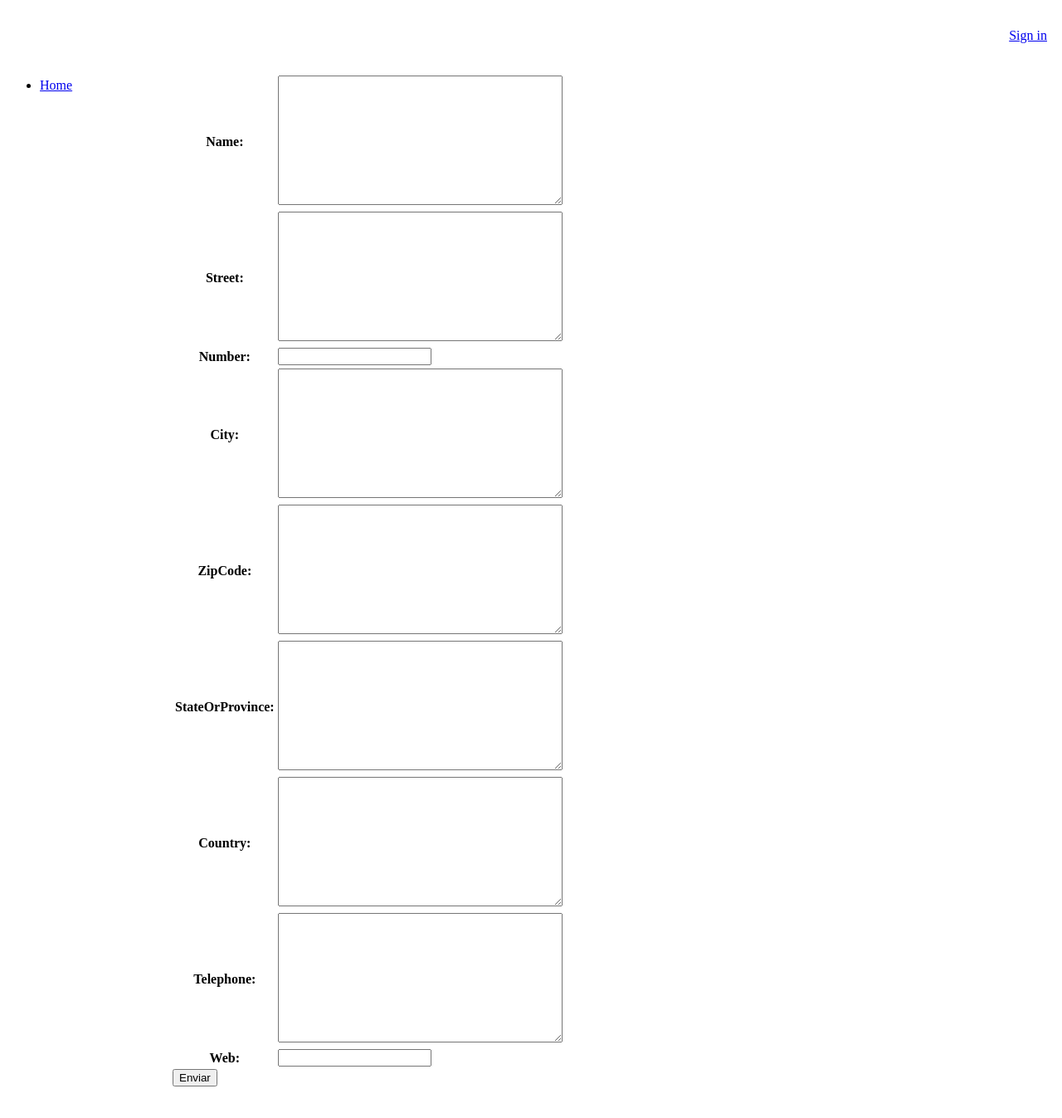
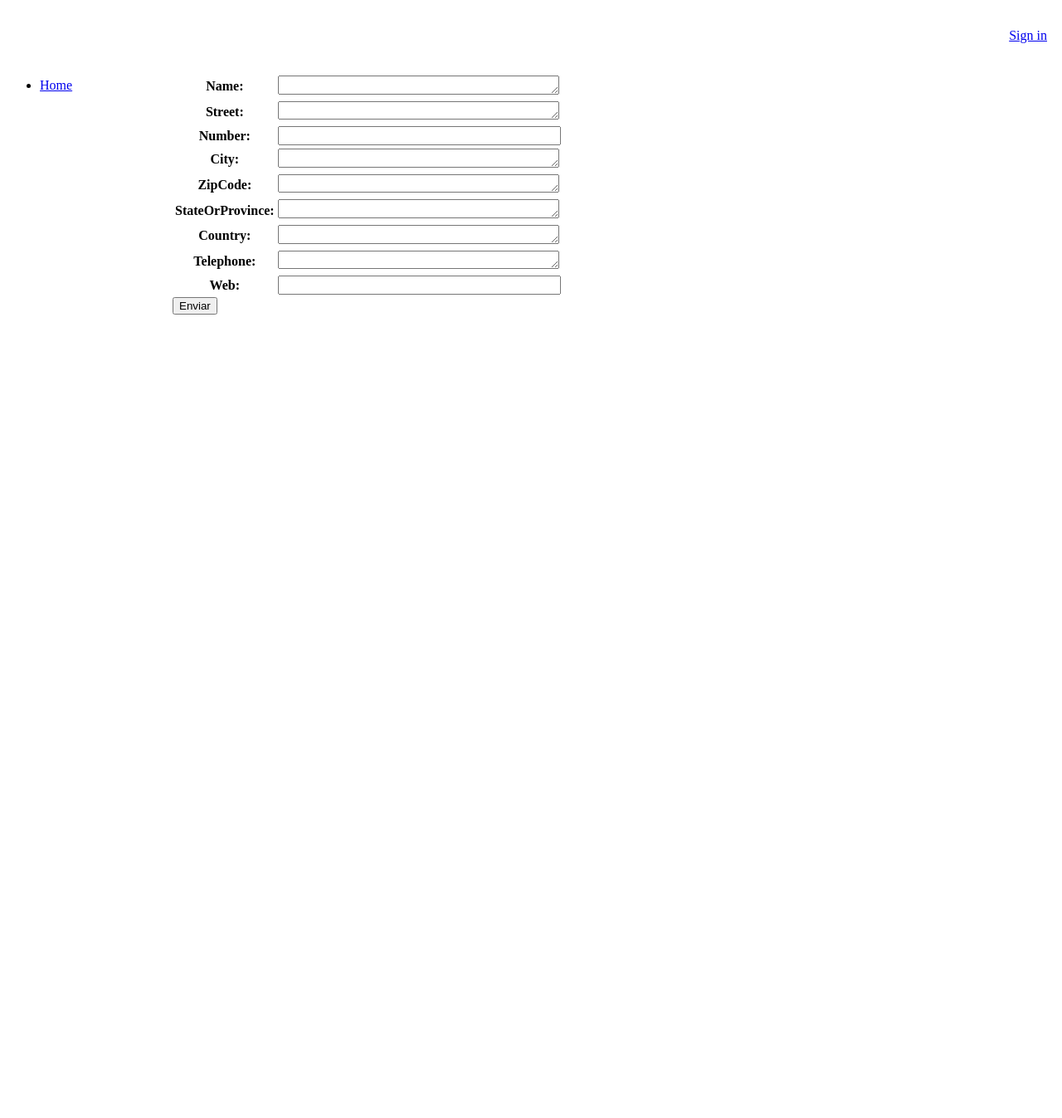
Before and after one commit to rogargon/myrecommendations, a Django app: page /myrestaurants/restaurants/create/ in a window 1280 px wide. Shown: the whole page at 83% size. After the commit the page ends 379 px from the top, so only its background shows below. Run offline with Django 3.2, Linux system fonts and the light colour scheme; parts of the project's set-up code (start-up, migrations or seed data) failed here and were passed over; some libraries are stand-ins or nearby versions.

Commit message:
Added some CSS styling to base.css to show form textareas and inputs with 1 line height and 25 characters width

```diff
--- a/myrestaurants/static/style/base.css
+++ b/myrestaurants/static/style/base.css
@@ -4,22 +4,24 @@
     padding: 10px;
     text-align: right;
 }
-
 #content
 {
     margin-left: 190px;
     padding: 10px;
 }
-
 #sidebar
 {
     float: left;
     width: 190px;
 }
-
 #footer
 {
     margin: 0;
     padding: 10px;
     text-align: center;
 }
+textarea, input[type=number], input[type=url]
+{
+    height: 1.25em;
+    width: 25em;
+}
```
